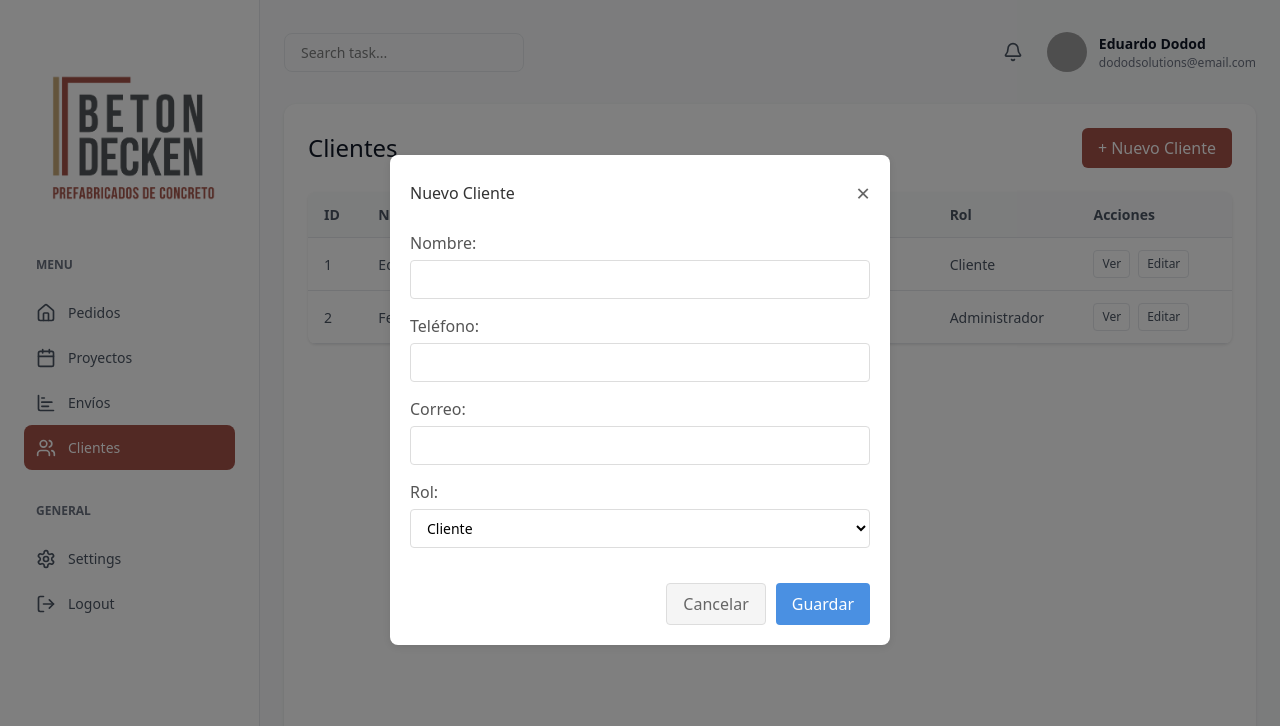
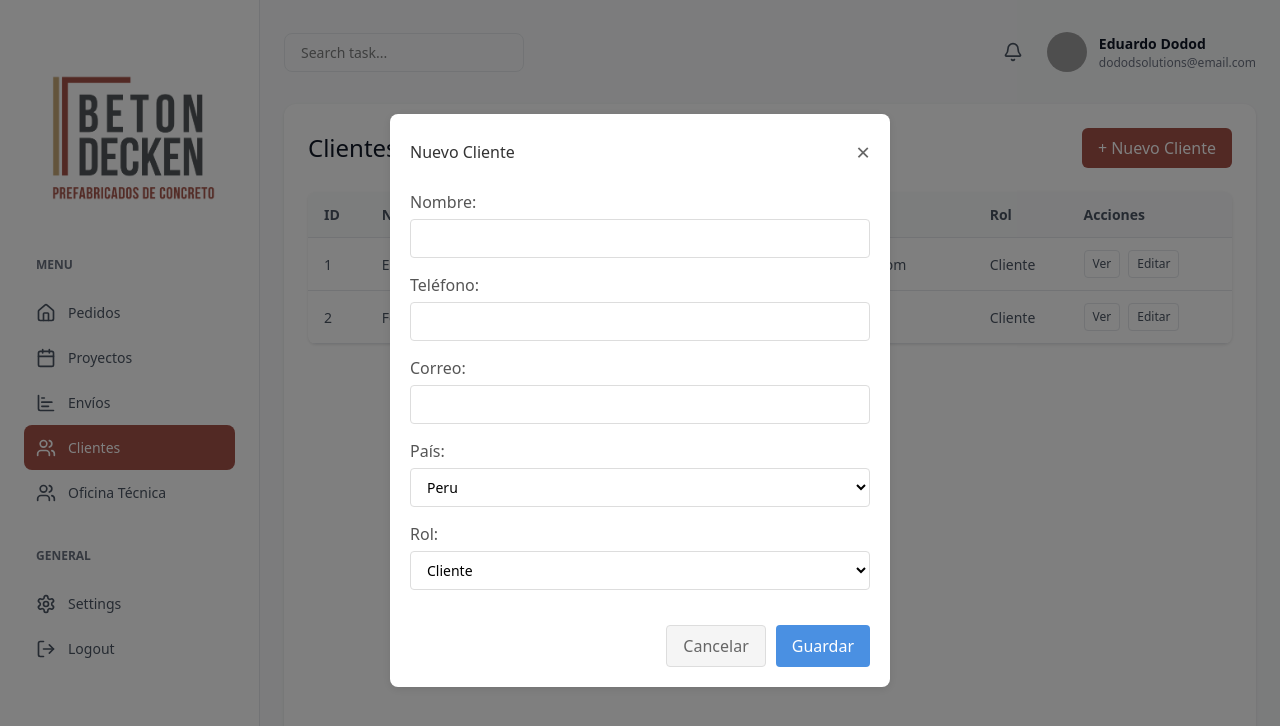
Before and after one commit to dododgit1507/betonfront, a React (Vite) app: page /dashboard/clientes in a window 1280 px wide. Both pictures are taken after a click on the button "+ Nuevo Cliente". Shown: the top 726 px of the page. Built offline with nearby package versions, Linux system fonts and the light colour scheme; grey boxes are pictures that could not be loaded.

Commit message:
formulario-clientes

```diff
--- a/src/components/Clientes/Clientes.jsx
+++ b/src/components/Clientes/Clientes.jsx
@@ -8,6 +8,7 @@ const Clientes = () => {
       nombre: "Eduardo Huarcaya",
       telefono: "925757151",
       correo: "eduardohuarcaya04@gmail.com",
+      pais: "Peru",
       rol: "Cliente"
     },
     {
@@ -15,7 +16,8 @@ const Clientes = () => {
       nombre: "Fernando Flores",
       telefono: "912345678",
       correo: "fernandoflores@gmail.com",
-      rol: "Administrador"
+      pais: "Chile",
+      rol: "Cliente"
     },
   ];
 
@@ -24,6 +26,7 @@ const Clientes = () => {
     nombre: '',
     telefono: '',
     correo: '',
+    pais: '',
     rol: 'Cliente'
   });
 
@@ -44,6 +47,7 @@ const Clientes = () => {
       nombre: '',
       telefono: '',
       correo: '',
+      pais: '',
       rol: 'Cliente'
     });
   };
@@ -95,6 +99,19 @@ const Clientes = () => {
                   onChange={handleInputChange}
                   required
                 />
+              </div>
+              <div className="form-group">
+                <label htmlFor="pais">País:</label>
+                <select
+                  id="pais"
+                  name="pais"
+                  value={newClient.pais}
+                  onChange={handleInputChange}
+                >
+                  <option value="Peru">Peru</option>
+                  <option value="Chile">Chile</option>
+                  <option value="Brasil">Brasil</option>
+                </select>
               </div>
               <div className="form-group">
                 <label htmlFor="rol">Rol:</label>
--- a/src/components/Dashboard/Dashboard.jsx
+++ b/src/components/Dashboard/Dashboard.jsx
@@ -57,6 +57,12 @@ const Dashboard = () => {
                   <span>Clientes</span>
                 </NavLink>
               </li>
+              <li>
+                <NavLink to="/dashboard/oficina" className={({ isActive }) => `menu-item ${isActive ? 'active' : ''}`}>
+                  <Users size={20} />
+                  <span>Oficina Técnica</span>
+                </NavLink>
+              </li>
             </ul>
           </div>
 
```
